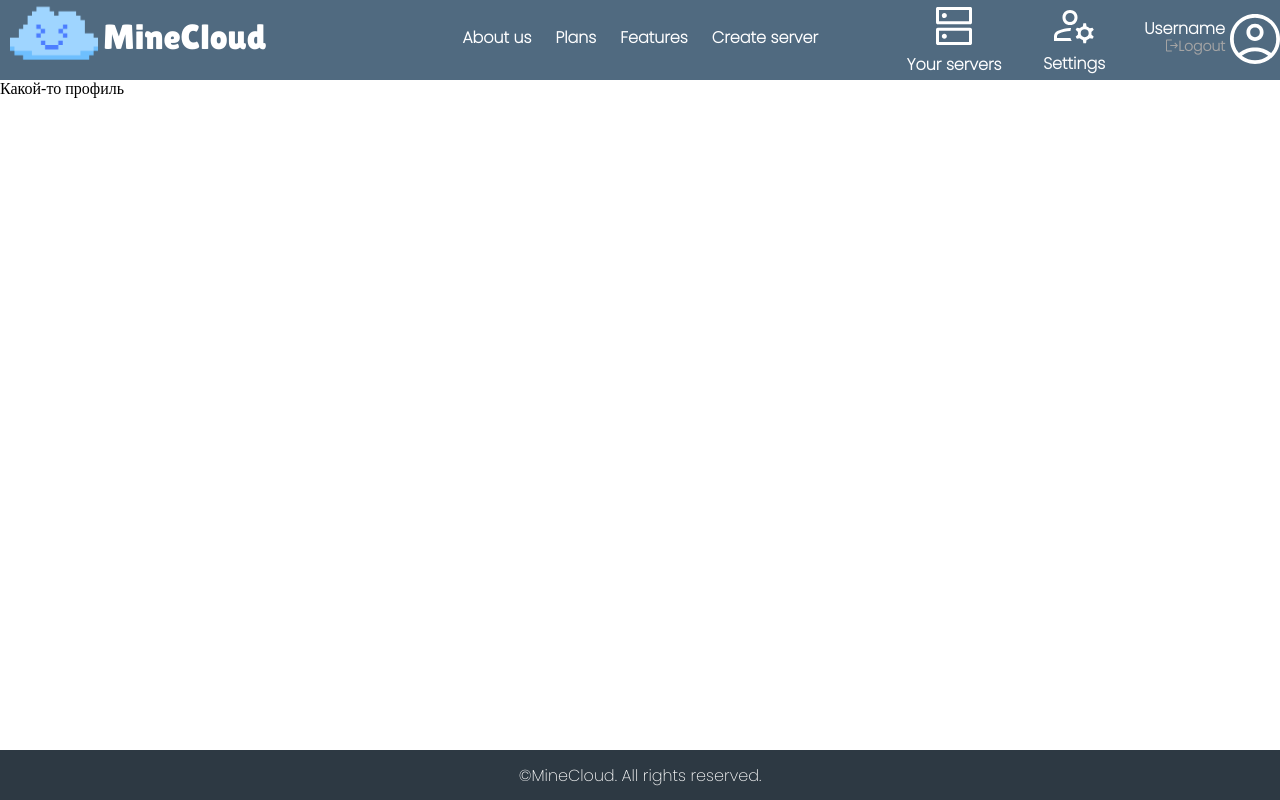
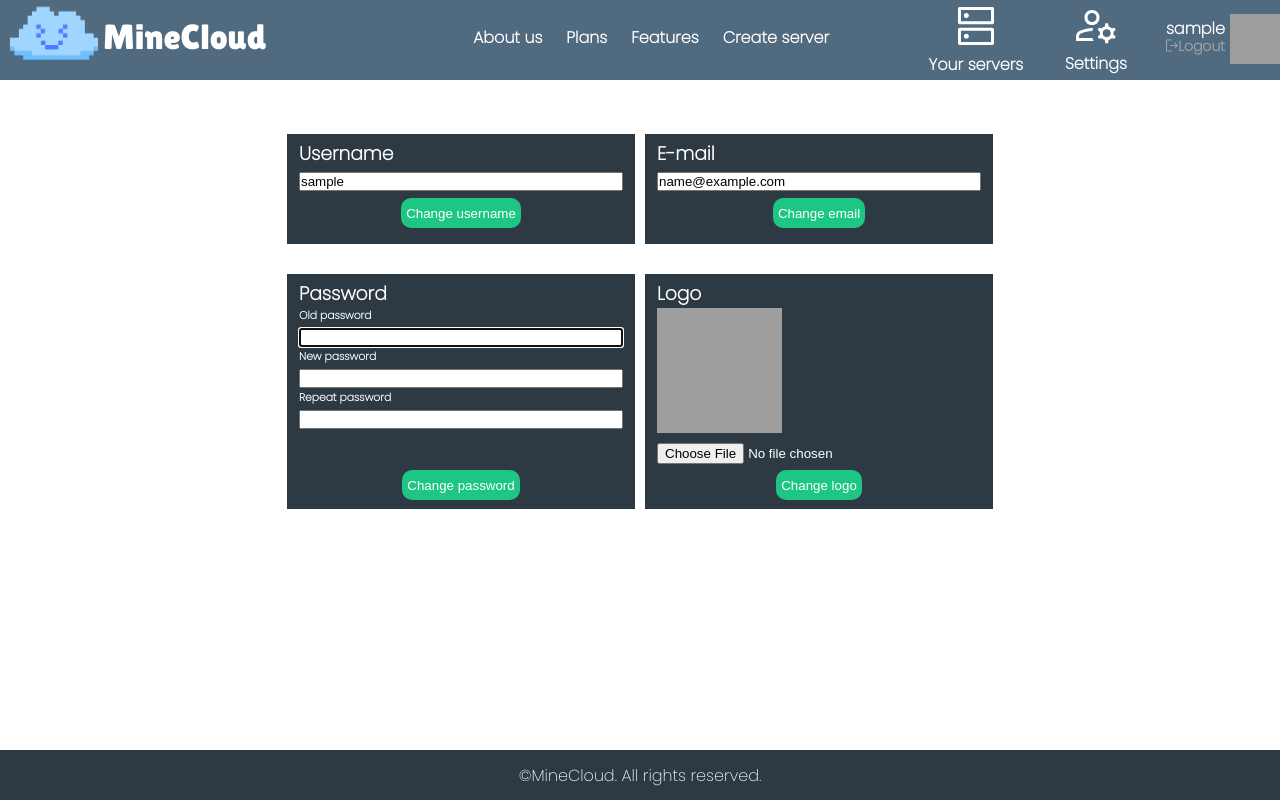
Before and after one commit to colan1ch/MinecraftDjango, a Django app: page /profile/ in a window 1280 px wide. Run offline with Django 4.2, Linux system fonts and the light colour scheme; the visitor is signed in with stand-in values (Sample User, id 1); some web fonts are replaced; grey boxes are pictures that could not be loaded.

Commit message:
add profile and it edit

```diff
--- a/web/main/forms.py
+++ b/web/main/forms.py
@@ -1,41 +1,9 @@
 from django import forms
 from django.contrib.auth import get_user_model
 from django.contrib.auth.forms import UserCreationForm, AuthenticationForm
-from .models import *
-
-CHOICES_VERSION = (
-    ('1.19.4', '1.19.4'),
-    ('1.18.2', '1.18.2'),
-    ('1.17.1', '1.17.1'),
-    ('1.16.5', '1.16.5'),
-    ('1.15.2', '1.15.2'),
-    ('1.14.4', '1.14.4'),
-    ('1.13.2', '1.13.2'),
-    ('1.12.2', '1.12.2'),
-    ('1.11.2', '1.11.2'),
-    ('1.10.2', '1.10.2'),
-    ('1.9.4', '1.9.4'),
-    ('1.8.9', '1.8.9'),
-    ('1.7.10', '1.7.10'),
-    ('1.6.4', '1.5.2'),
-)
-CHOICES_GAMEMODE = (
-    ("creative", "creative"),
-    ("survival", "survival"),
-    ("adventure", "adventure"),
-    ("spectator", "spectator"),
-)
-CHOICES_DIFFICULTY = (
-    ("peaceful", "peaceful"),
-    ("easy", "easy"),
-    ("normal", "normal"),
-    ("hard", "hard"),
-)
-CHOICES_PLAN = (
-    ('Free', 'Free'),
-    ('Budget', 'Budget'),
-    ('Boost', 'Boost'),
-)
+from django.forms import ModelForm
+from main.models import *
+from main.forms_utils import *
 
 
 class CreateServerFrom(forms.Form):
@@ -86,7 +54,8 @@ class RegisterUserForm(UserCreationForm):  # класс формы регист
 
 
 class LoginUserForm(AuthenticationForm):
-    username = forms.CharField(label='Login', widget=forms.TextInput(attrs={'placeholder': 'Enter your login'}))
+    username = forms.CharField(label='Login', widget=forms.TextInput(attrs={'placeholder': 'Enter your login'}),
+                               max_length=25)
     password = forms.CharField(label='Password',
                                widget=forms.PasswordInput(attrs={'placeholder': 'Enter your password'}))
 
@@ -94,3 +63,21 @@ class LoginUserForm(AuthenticationForm):
 class SetServerVersionForm(forms.Form):
     version = forms.ChoiceField(
         label='version', choices=CHOICES_VERSION)
+
+
+class UserlogoChangeForm(ModelForm):
+    class Meta:
+        model = get_user_model()
+        fields = ['logo_image']
+
+
+class EmailChangeForm(ModelForm):
+    class Meta:
+        model = get_user_model()
+        fields = ['email']
+
+
+class UsernameChangeForm(ModelForm):
+    class Meta:
+        model = get_user_model()
+        fields = ['username']
--- a/web/main/templates/base/header.html
+++ b/web/main/templates/base/header.html
@@ -32,14 +32,14 @@
             </div></a>
             <div class="user">
                 <div style="margin-right: 5px; margin-top: 2px;">
-                    <p>Username</p>
+                    <p>{{request.user.username}}</p>
                     <a style='display: flex; justify-content: end;margin-right: 0px;'href="/logout">
                         <img style='margin-top: -7px;' src='{% static "img/base/logout.svg"%}'>
                         <p class="logout">Logout</p>
                     </a>
                 </div>
                 <div>
-                <img height="50px" width="50px" src='{% static "img/base/user_logo.svg" %}'>
+                <img height="50px" width="50px" src='/media/{{request.user.logo_image}}'>
                 </div>
             </div>
         </div>
--- a/web/main/templates/content/profile.html
+++ b/web/main/templates/content/profile.html
@@ -1,8 +1,75 @@
 {% extends 'base/base.html' %}
+{% load static %}
+{% block extra_css %}
+<link rel="stylesheet" href="{% static 'css/profile.css' %}">
+{% endblock %}
 
 {% block content %}
-<div class="container text-center">
-      Какой-то профиль
+<div class="container text-center poppins">
+      <h3>Settings</h3>
+      <div class="row">
+            <form action="{% url 'edit username' %}" method="post" class="col profile-block one-line">
+                  {% csrf_token %}
+                  <div style="width: 324px; margin: 0px auto;">
+                        <h3>Username</h3>
+                        {{username_change_form.username}}<br>
+                        <div class="btn-box">
+                        <input type="submit" class='profile-button' value="Change username">
+                        </div>
+                  </div>
+            </form>
+            <form action="{% url 'edit email' %}" method="post" class="col profile-block one-line">
+                  {% csrf_token %}
+                  <div style="width: 324px; margin: 0px auto;">
+                        <h3>E-mail</h3>
+                        {{email_change_form.email}}<br>
+                        <div class="btn-box">
+                        <input type="submit" class='profile-button' value="Change email">
+                        </div>
+                  </div>
+            </form>
+      </div>
+      <div class="row">
+            <form action="{% url 'edit password' %}" method="post" class="col profile-block two-lines">
+                  {% csrf_token %}
+                  <h3>Password</h3>
+                  <div style="width: 324px; margin: 0px auto">
+                        <h6>Old password</h6>
+                        {{password_change_from.old_password}}
+                        <h6>New password</h6>
+                        {{password_change_from.new_password1}}
+                        <h6>Repeat password</h6>
+                        {{password_change_from.new_password2}}<br>
+                        <div class="btn-box">
+                        <input style='margin-top: 39px;' type="submit" class='profile-button' value="Change password">
+                        </div>
+                  </div>
+            </form>
+            <form action="{% url 'edit logo'%}" method="post" class="col profile-block two-lines" enctype="multipart/form-data">
+                  {% csrf_token %}
+                  <h3>Logo</h3>
+                  <div style="width: 324px; margin: 0px auto">
+                        <img src="/media/{{request.user.logo_image}}" style="width: 125px; height: 125px;">
+                        {{logo_change_form.logo_image}}<br>
+                        <div class="btn-box">
+                              <input type="submit" class='profile-button' value="Change logo">
+                        </div>
+                  </div>
+            </form>
+      </div>
+      {% if messages %}
+      <ul class="messages">
+        {% for message in messages %}
+        <li
+        {% if message.tags %} class="{{ message.tags }}"{% endif %}>
+        {% if message.level == DEFAULT_MESSAGE_LEVELS.ERROR %}Important: {% endif %}
+        {{ message }}
+        </li>
+        {% endfor %}
+      </ul>
+      {% endif %}
+
+
 </div>
 
 {% endblock %}
--- a/web/main/views/authorization_views.py
+++ b/web/main/views/authorization_views.py
@@ -34,7 +34,7 @@ class LoginUser(LoginView):
         return context
 
     def get_success_url(self):
-        return reverse_lazy('home')
+        return reverse_lazy('profile')
 
 
 def logout_user(request):
--- a/web/main/views/profile_views.py
+++ b/web/main/views/profile_views.py
@@ -1,11 +1,73 @@
-from django.shortcuts import render
+import os
+
+from django.contrib.auth import update_session_auth_hash
+from django.contrib.auth.decorators import login_required
+from django.contrib.auth.forms import PasswordChangeForm
+from django.contrib import messages
+from django.shortcuts import render, redirect
+
+from main.forms import UserlogoChangeForm, EmailChangeForm, UsernameChangeForm
 
 
+@login_required(login_url='/login/')
 def profile_page(request):
-    context = {}
+    context = {'username_change_form': UsernameChangeForm(instance=request.user),
+               'email_change_form': EmailChangeForm(instance=request.user),
+               'password_change_from': PasswordChangeForm(request.user),
+               'logo_change_form': UserlogoChangeForm(),
+              }
     return render(request, "profile.html", context)
 
 
-def editing_profile_page(request):
-    context = {}
-    return render(request, "editing_profile.html", context)
+@login_required(login_url='/login/')
+def change_password(request):
+    if request.method == 'POST':
+        form = PasswordChangeForm(request.user, request.POST)
+        if form.is_valid():
+            user = form.save()
+            update_session_auth_hash(request, user)
+            messages.success(request, 'Success!')
+        else:
+            messages.error(request, 'Error!')
+    return redirect('/profile')
+
+
+@login_required(login_url='/login/')
+def change_logo(request):
+    if request.method == 'POST':
+        form = UserlogoChangeForm(
+            request.POST, request.FILES, instance=request.user)
+        if form.is_valid():
+            if os.path.exists(request.user.logo_image.path):
+                os.remove(request.user.logo_image.path)
+            form.save()
+            messages.success(request, 'Success!')
+        else:
+            messages.error(request, 'Error!')
+    return redirect('/profile')
+
+
+@login_required(login_url='/login/')
+def change_email(request):
+    if request.method == 'POST':
+        user = request.user
+        form = EmailChangeForm(request.POST, instance=user)
+        if form.is_valid():
+            form.save()
+            messages.success(request, 'Success!')
+        else:
+            messages.error(request, 'Error!')
+    return redirect('/profile')
+
+
+@login_required(login_url='/login/')
+def change_username(request):
+    if request.method == 'POST':
+        user = request.user
+        form = UsernameChangeForm(request.POST, instance=user)
+        if form.is_valid():
+            form.save()
+            messages.success(request, 'Success!')
+        else:
+            messages.error(request, 'Error!')
+    return redirect('/profile')
--- a/web/project/settings.py
+++ b/web/project/settings.py
@@ -106,9 +106,10 @@ STATIC_URL = 'static/'
 STATICFILES_DIRS = [
     'static',
 ]
-
-
+MEDIA_ROOT = 'media'
+MEDIA_URL = '/media/'
 # Default primary key field type
 # https://docs.djangoproject.com/en/4.1/ref/settings/#default-auto-field
 
 DEFAULT_AUTO_FIELD = 'django.db.models.BigAutoField'
+AUTH_USER_MODEL = 'main.User'
--- a/web/project/urls.py
+++ b/web/project/urls.py
@@ -1,18 +1,24 @@
+from django.conf.urls.static import static
 from django.urls import path, include
 from django.contrib import admin
 from main.views import main_views, profile_views, authorization_views, servers, control_panel_views, api
+from project import settings
 
 urlpatterns = [
     path('', main_views.index_page, name="home"),
-    path('profile/', profile_views.profile_page, name="profile"),
-    path('profile/<int:id>/', profile_views.profile_page, name="profile"),
-    path('edit_profile/', profile_views.editing_profile_page, name = "edit profile"),
-    path('registration/', authorization_views.RegisterUser.as_view(), name = "register"),
-    path('login/', authorization_views.LoginUser.as_view(), name = "login"),
-    path('error404/', main_views.error404_page, name = "Ошибка 404"),
+    path('error404/', main_views.error404_page, name="Ошибка 404"),
     path('admin/', admin.site.urls, name="Админ. панель"),
     path('servers/', servers.servers_page, name="servers"),
     path('create_server/', servers.create_server_page, name="create server"),
+
+    path('profile/', profile_views.profile_page, name="profile"),
+    path('profile/edit_username/', profile_views.change_username, name="edit username"),
+    path('profile/edit_password/', profile_views.change_password, name="edit password"),
+    path('profile/edit_email/', profile_views.change_email, name="edit email"),
+    path('profile/edit_logo/', profile_views.change_logo, name="edit logo"),
+
+    path('registration/', authorization_views.RegisterUser.as_view(), name="register"),
+    path('login/', authorization_views.LoginUser.as_view(), name="login"),
     path('logout/', authorization_views.logout_user, name='logout'),
 
     path('server/<int:server_id>/console', control_panel_views.console_page, name='console'),
@@ -26,4 +32,4 @@ urlpatterns = [
     path('api/edit_server/<int:server_id>', api.edit_server),
     path('api/run_command/<int:server_id>', api.run_command),
     path('api/edit_version/<int:server_id>', api.edit_version_server),
-]
+] + static(settings.MEDIA_URL, document_root=settings.MEDIA_ROOT)
--- a/web/static/css/header.css
+++ b/web/static/css/header.css
@@ -74,3 +74,8 @@ header .profile .user{
     margin-top: -5px;
     font-size: 14px;
 }
+@media (max-width: 1150px){
+    .menu-auth{
+        display: none;
+    }
+}
--- /dev/null
+++ b/web/static/css/profile.css
@@ -0,0 +1,100 @@
+.container{
+    color: white;
+    font-weight: bold;
+}
+
+.profile-block{
+    background-color: #2D3943;
+    color: white;
+    margin: 5px;
+    padding: 5px;
+    text-align: start;
+}
+
+.profile-button{
+    background-color: #1DC682;
+    color: white;
+    border-radius: 10px;
+    border: none;
+    margin: 5px;
+    padding: 5px;
+}
+
+.one-line{
+    max-width: 360px;
+    height: 100px;
+}
+
+.two-lines{
+    max-width: 360px;
+    height: 225px;
+}
+.text-center {
+    text-align: center!important;
+}
+.row {
+    --bs-gutter-x: 1.5rem;
+    --bs-gutter-y: 0;
+    display: flex;
+    flex-wrap: wrap;
+    margin-top: 25px;
+    margin-right: calc(-.5 * var(--bs-gutter-x));
+    margin-left: calc(-.5 * var(--bs-gutter-x));
+}
+.col {
+    flex: 1 0 0%;
+}
+
+.row>* {
+    flex-shrink: 0;
+    width: 100%;
+    max-width: 100%;
+    padding-right: calc(var(--bs-gutter-x) * .5);
+    padding-left: calc(var(--bs-gutter-x) * .5);
+    margin-top: var(--bs-gutter-y);
+}
+input[type="file" i] {
+    appearance: none;
+    background-color: initial;
+    cursor: default;
+    align-items: baseline;
+    color: inherit;
+    text-overflow: ellipsis;
+    white-space: pre;
+    text-align: start !important;
+    padding: initial;
+    border: initial;
+    overflow: hidden !important;
+}
+@media (max-width: 768px){
+.container{
+    max-width: 720px;
+}
+.row{
+    max-width: 360px;
+}
+}
+main{
+    margin: 0 auto;
+}
+input[type='text'], input[type='password'], input[type='email']{
+    height: 15px;
+    width: 320px;
+}
+input[type='submit']{
+    height: 30px;
+    cursor: grab;
+}
+.btn-box{
+    display: flex;
+    justify-content: center;
+}
+.success{
+    color: #1DC682;
+}
+ul {
+    list-style-type: none;
+}
+.error{
+    color: red;
+}
```
Also changed, not shown: web/main/forms_utils.py (added, +38 -0 lines), web/main/models.py (+6 -4 lines), web/main/migrations/0001_initial.py, web/main/migrations/0002_rename_servers_server.py (deleted).
